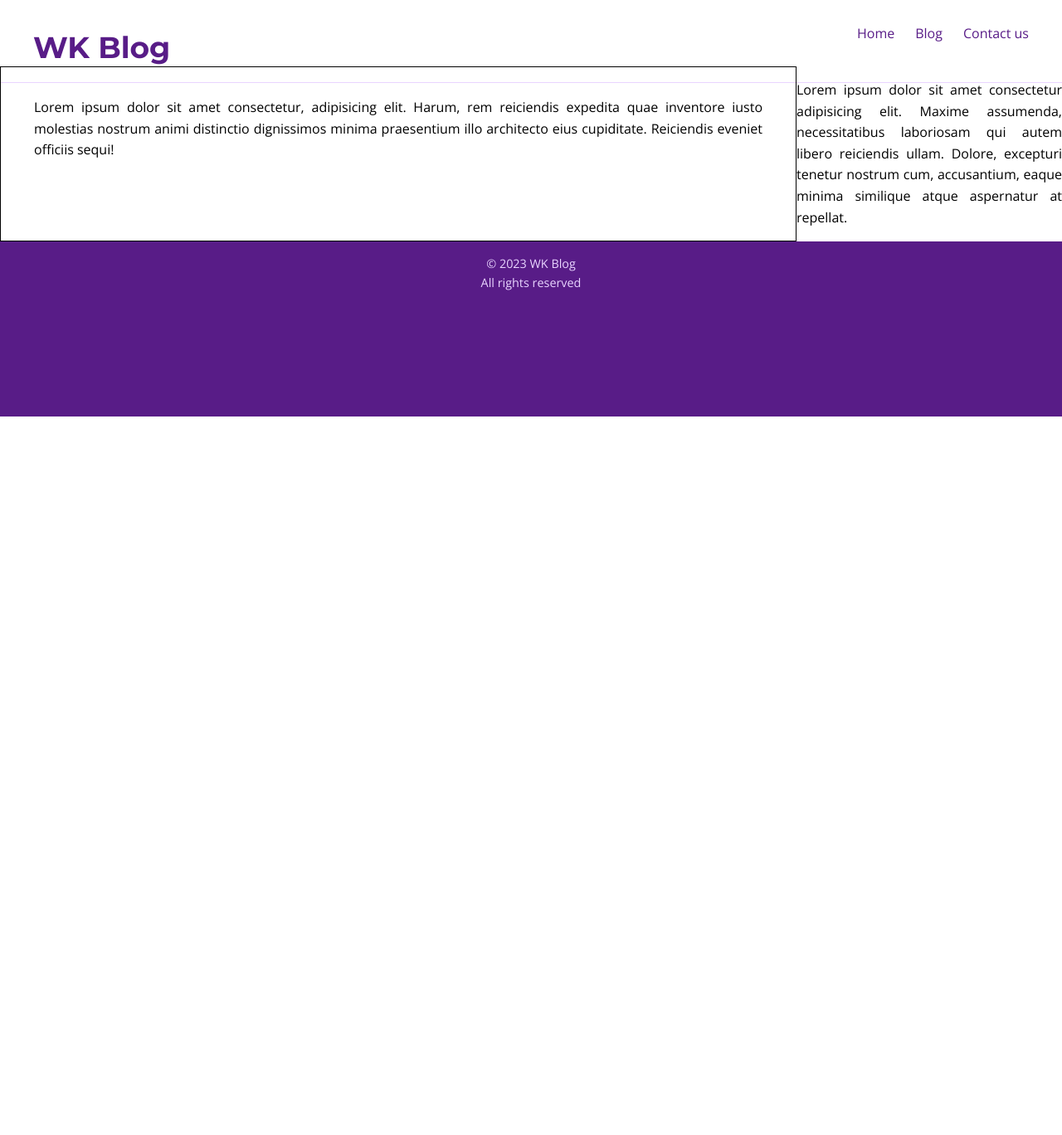
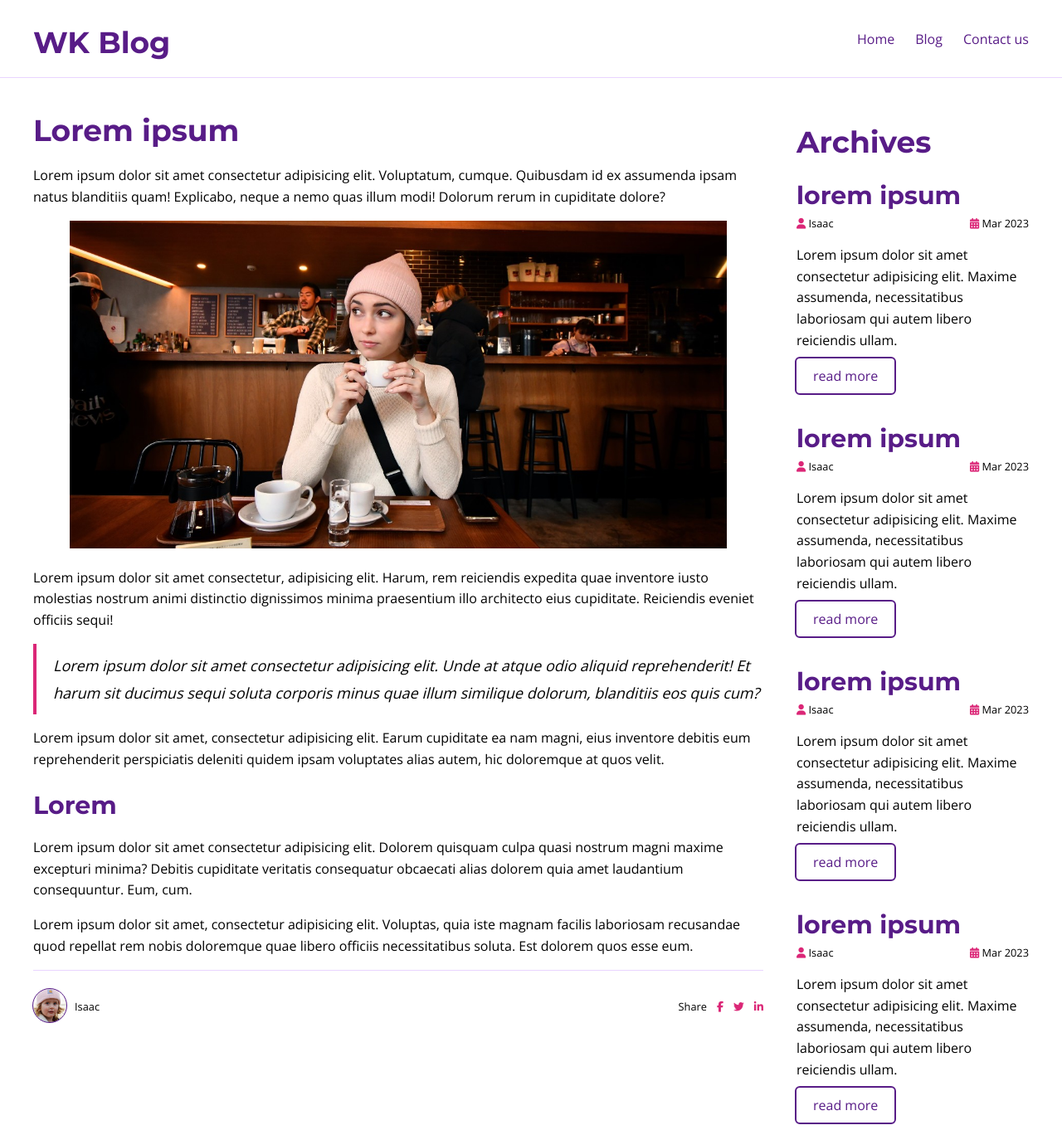
Before and after one commit to afroisaac/blog, a plain HTML site: page blog-post.html in a window 1280 px wide. Shown: the top 1368 px of the page at 83% size. Before the commit the page ends 800 px from the top, so only its background shows below. Drawn offline with nearby package versions, Linux system fonts and the light colour scheme.

Commit message:
Feat: Blog post page styling completed

```diff
--- a/blog-post.html
+++ b/blog-post.html
@@ -4,11 +4,11 @@
     <meta charset="UTF-8">
     <meta http-equiv="X-UA-Compatible" content="IE=edge">
     <meta name="viewport" content="width=device-width, initial-scale=1.0">
-    <title>Document</title>
+    <title>WK Blog Post</title>
     <link rel="stylesheet" href="css/blog-post.css">
 </head>
 <body>
-    <section class="container">
+    <main class="container">
         <header class="header">
             <nav>
                 <a class="logo" href="/"><h1>WK Blog</h1></a>
@@ -19,17 +19,90 @@
                 </ul>
             </nav>
         </header>
+
         <aside class="sidebar">
-            <div class="card">
-                <div class="card-body"><p>Lorem ipsum dolor sit amet consectetur adipisicing elit. Maxime assumenda, necessitatibus laboriosam qui autem libero reiciendis ullam. Dolore, excepturi tenetur nostrum cum, accusantium, eaque minima similique atque aspernatur at repellat.</p></div>
+            <h1>Archives</h1>
+            <div class="sidebar-inner">
+                    <section class="sidebar-item">
+                        <h2 class="item-title">lorem ipsum</h2>
+                        <div class="item-meta">
+                            <span><i class="fa fa-user"></i> Isaac</span>
+                            <span><i class="fa fa-calendar"></i> Mar 2023</span>
+                        </div>
+                        <p>Lorem ipsum dolor sit amet consectetur adipisicing elit. Maxime assumenda, necessitatibus laboriosam qui autem libero reiciendis ullam. </p>
+                        <a href="#" class="button secondary-button">read more</a>
+                    </section>
+
+                    <section class="sidebar-item">
+                        <h2 class="item-title">lorem ipsum</h2>
+                        <div class="item-meta">
+                            <span><i class="fa fa-user"></i> Isaac</span>
+                            <span><i class="fa fa-calendar"></i> Mar 2023</span>
+                        </div>
+                        <p>Lorem ipsum dolor sit amet consectetur adipisicing elit. Maxime assumenda, necessitatibus laboriosam qui autem libero reiciendis ullam.</p>
+                        <a href="#" class="button secondary-button">read more</a>
+                    </section>
+
+                    <section class="sidebar-item">
+                        <h2 class="item-title">lorem ipsum</h2>
+                        <div class="item-meta">
+                            <span><i class="fa fa-user"></i> Isaac</span>
+                            <span><i class="fa fa-calendar"></i> Mar 2023</span>
+                        </div>
+                        <p>Lorem ipsum dolor sit amet consectetur adipisicing elit. Maxime assumenda, necessitatibus laboriosam qui autem libero reiciendis ullam.</p>
+                        <a href="#" class="button secondary-button">read more</a>
+                    </section>
+
+                    <section class="sidebar-item">
+                        <h2 class="item-title">lorem ipsum</h2>
+                        <div class="item-meta">
+                            <span><i class="fa fa-user"></i> Isaac</span>
+                            <span><i class="fa fa-calendar"></i> Mar 2023</span>
+                        </div>
+                        <p>Lorem ipsum dolor sit amet consectetur adipisicing elit. Maxime assumenda, necessitatibus laboriosam qui autem libero reiciendis ullam.</p>
+                        <a href="#" class="button secondary-button">read more</a>
+                    </section>
             </div>
         </aside>
-        <article class="post">
-            <p>Lorem ipsum dolor sit amet consectetur, adipisicing elit. Harum, rem reiciendis expedita quae inventore iusto molestias nostrum animi distinctio dignissimos minima praesentium illo architecto eius cupiditate. Reiciendis eveniet officiis sequi!</p>
-        </article>
+        <section class="post">
+            <article class="post-body">
+                <h1>Lorem ipsum</h1>
+                <p>Lorem ipsum dolor sit amet consectetur adipisicing elit. Voluptatum, cumque. Quibusdam id ex assumenda ipsam natus blanditiis quam! Explicabo, neque a nemo quas illum modi! Dolorum rerum in cupiditate dolore?</p>
+                <figure class="hero">
+                    <img src="/images/max-unsplash-hero.jpg" alt="Lorem ipsum"  class="hero-image"/>
+                </figure>
+                <p>Lorem ipsum dolor sit amet consectetur, adipisicing elit. Harum, rem reiciendis expedita quae inventore iusto molestias nostrum animi distinctio dignissimos minima praesentium illo architecto eius cupiditate. Reiciendis eveniet officiis sequi!</p>
+                <blockquote>
+                    Lorem ipsum dolor sit amet consectetur adipisicing elit. Unde at atque odio aliquid reprehenderit! Et harum sit ducimus sequi soluta corporis minus quae illum similique dolorum, blanditiis eos quis cum?
+                </blockquote>
+                <p>Lorem ipsum dolor sit amet, consectetur adipisicing elit. Earum cupiditate ea nam magni, eius inventore debitis eum reprehenderit perspiciatis deleniti quidem ipsam voluptates alias autem, hic doloremque at quos velit.</p>
+
+                <h2>Lorem</h2>
+                <p>Lorem ipsum dolor sit amet consectetur adipisicing elit. Dolorem quisquam culpa quasi nostrum magni maxime excepturi minima? Debitis cupiditate veritatis consequatur obcaecati alias dolorem quia amet laudantium consequuntur. Eum, cum.</p>
+                <p>Lorem ipsum dolor sit amet, consectetur adipisicing elit. Voluptas, quia iste magnam facilis laboriosam recusandae quod repellat rem nobis doloremque quae libero officiis necessitatibus soluta. Est dolorem quos esse eum.</p>
+                <section class="post-meta">
+                    <figure class="avatar">
+                        <img src="/images/avatar.jpg"  class="avatar-img"/>
+                        <figcaption>
+                            <span>Isaac</span>
+                        </figcaption>
+                    </figure>
+                    <div class="social-share">
+
+                        <ul class="socials">
+                            <li><span>Share</span></li>
+                            <li><a href="#"><i class="fa fa-facebook"></i></a></li>
+                            <li><a href="#"><i class="fa fa-twitter"></i></a></li>
+                            <li><a href="#"><i class="fa fa-linkedin"></i></a></li>
+                        </ul>
+                    </div>
+                </section>
+            </article>
+        </section>
         <footer class="footer">
             <p class="copyright">&copy; 2023 WK Blog <br/> All rights reserved</p>
         </footer>
-    </section>
+    </main>
+    <script src="https://kit.fontawesome.com/233576307e.js" crossorigin="anonymous"></script>
 </body>
 </html>
--- a/css/blog-post.css
+++ b/css/blog-post.css
@@ -1,10 +1,13 @@
 @import url("components/button.css");
 @import url("components/typography.css");
 @import url("components/menu.css");
+@import url("components/hero.css");
+@import url("components/avatar.css");
+@import url("components/icons.css");
 .container{
     display: grid;
     grid-template-columns: 1fr;
-    grid-template-rows: 220px 1fr 1fr 100px;
+    grid-template-rows: 220px auto auto 100px;
     grid-template-areas:
     "header"
     "main"
@@ -18,11 +21,48 @@
 
 .post{
     grid-area: main;
-    padding: 4px 4px;
+    padding-top: 20px 0;
 }
 
 .sidebar{
     grid-area: sidebar;
+    padding: 0 20px 20px 20px;
+}
+
+.post-body{
+    padding: 16px 20px;
+}
+.post-meta{
+    display: flex;
+    border-top: 1px solid var(--secondary-color);
+    padding-top: 10px;
+    justify-content: space-between;
+}
+
+.social-share{
+    display: flex;
+}
+
+.socials{
+    display:flex;
+    gap: 12px;
+}
+
+.sidebar-inner{
+    padding-bottom: 20px;
+}
+
+.sidebar-item{
+    padding-bottom: 20px;
+}
+
+.item-title{
+    margin-bottom: 6px;
+}
+
+.item-meta{
+    display: flex;
+    justify-content: space-between;
 }
 
 .footer{
@@ -32,7 +72,7 @@
 
 @media (min-width: 900px){
     .container{
-        grid-template-rows: 80px 1fr 1fr 100px;
+        grid-template-rows: 80px 1fr 100px;
         grid-template-columns: repeat(4, 1fr);
         grid-template-areas:
         "header header header header"
@@ -40,8 +80,11 @@
         "footer footer footer footer";
     }
 
-    .post{
+    .post-body{
         padding: 20px 40px;
-        border:1px solid;
+    }
+
+    .sidebar{
+        padding: 40px 40px 0px 0px;
     }
 }
--- /dev/null
+++ b/css/components/avatar.css
@@ -0,0 +1,12 @@
+.avatar{
+    display: flex;
+    align-items: center;
+    gap: 10px;
+}
+
+.avatar-img{
+    border-radius: 50%;
+    height: 40px;
+    width: 40px;
+    outline: 1px solid var(--primary-color);
+}
--- /dev/null
+++ b/css/components/hero.css
@@ -0,0 +1,14 @@
+.hero{
+    width: 100%;
+}
+.hero-image{
+    max-height: 450px;
+    width: 100%;
+}
+
+@media (min-width: 900px){
+    .hero{
+        width: 90%;
+        margin: 0 auto;
+    }
+}
--- a/css/components/input.css
+++ b/css/components/input.css
@@ -11,7 +11,7 @@ input[type="email"]{
     width: 300px;
     border-radius: 4px;
     background-color: var(--secondary-color);
-    outline:2px solid var(--primary-color);
+    outline:1px solid var(--primary-color);
 }
 
 input:focus{
--- a/css/components/menu.css
+++ b/css/components/menu.css
@@ -8,7 +8,6 @@ nav{
 
 .menu{
     display: flex;
-    list-style: none;
     flex-direction: column;
     gap: 0;
     padding:0;
@@ -20,7 +19,7 @@ nav{
     text-decoration: underline wavy var(--accent-color);
 }
 
-@media (min-width: 460px) {
+@media (min-width: 900px) {
     nav{
         padding: 0 40px;
         flex-direction: row;
--- a/css/components/typography.css
+++ b/css/components/typography.css
@@ -40,7 +40,6 @@ a{
 
 p{
     font-family: var(--body-font);
-    text-align: justify;
     font-size: 1rem;
     line-height: 1.6;
 }
@@ -48,10 +47,10 @@ p{
 blockquote{
     font-style: italic;
     line-height: 1.8;
-    padding: 0;
-    margin: 0;
-    text-align: justify;
+    padding: 10px 0 10px 20px;
+    margin: 10px 0 10px 0;
     font-family: var(--body-font);
+    border-left: 4px solid var(--accent-color);
 }
 
 span{
@@ -66,9 +65,17 @@ input{
 
 /* Lists */
 ul, ol {
-    margin: 0 0 20px 20px;
-  }
+    list-style: none;
+}
 
+/* figure */
+
+figure{
+    padding: 0;
+    margin: 0;
+}
+
+/* copyright paragraph */
 .copyright{
     text-align: center;
     color: var(--secondary-color);
```
Also changed, not shown: css/components/card.css (+5 -3 lines), index.html (+26 -20 lines), images/avatar.jpg (added), images/jabari-timothy-ZxDgDSXH4UE-unsplash.jpg (added), images/max-unsplash-hero.jpg (added).
